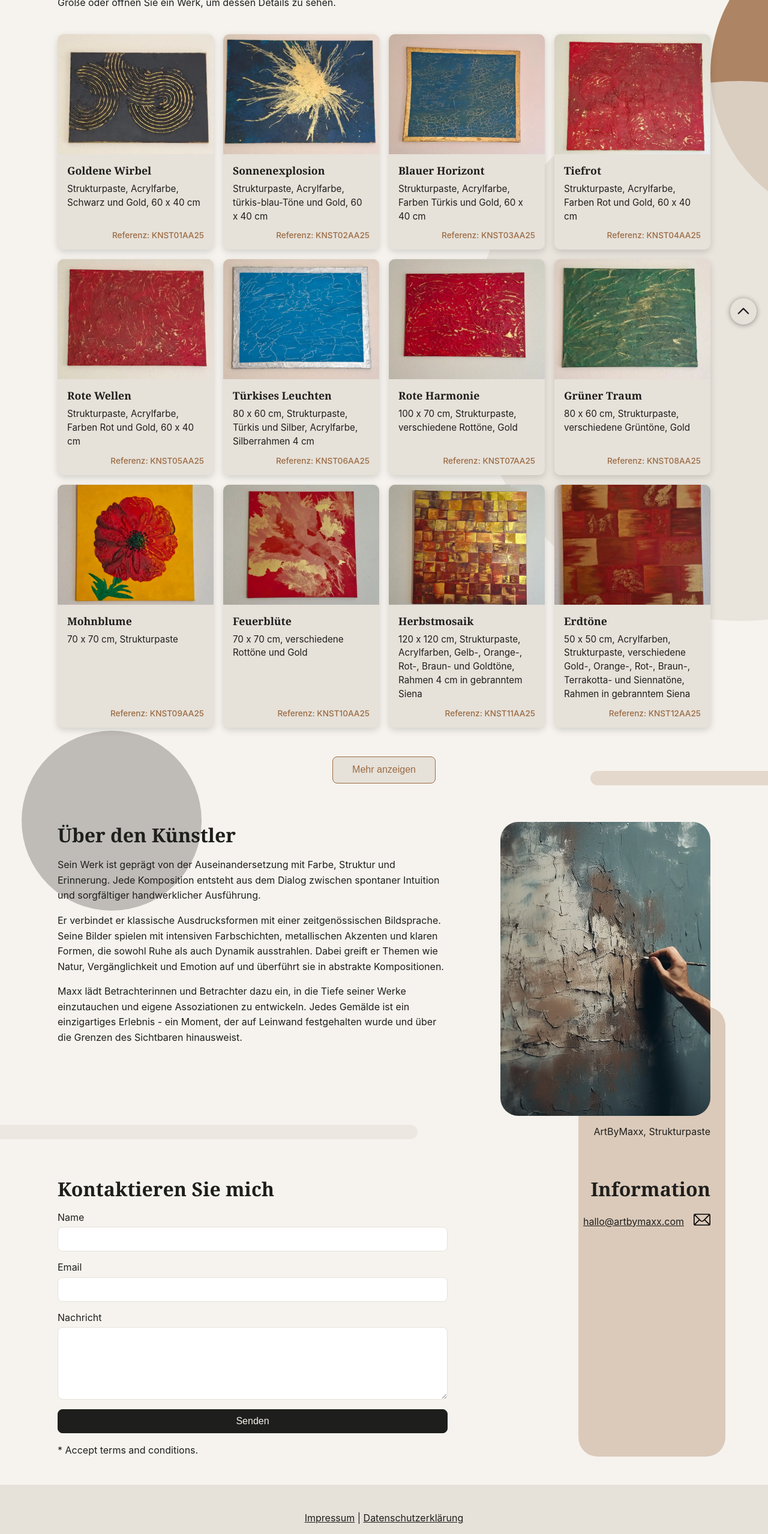
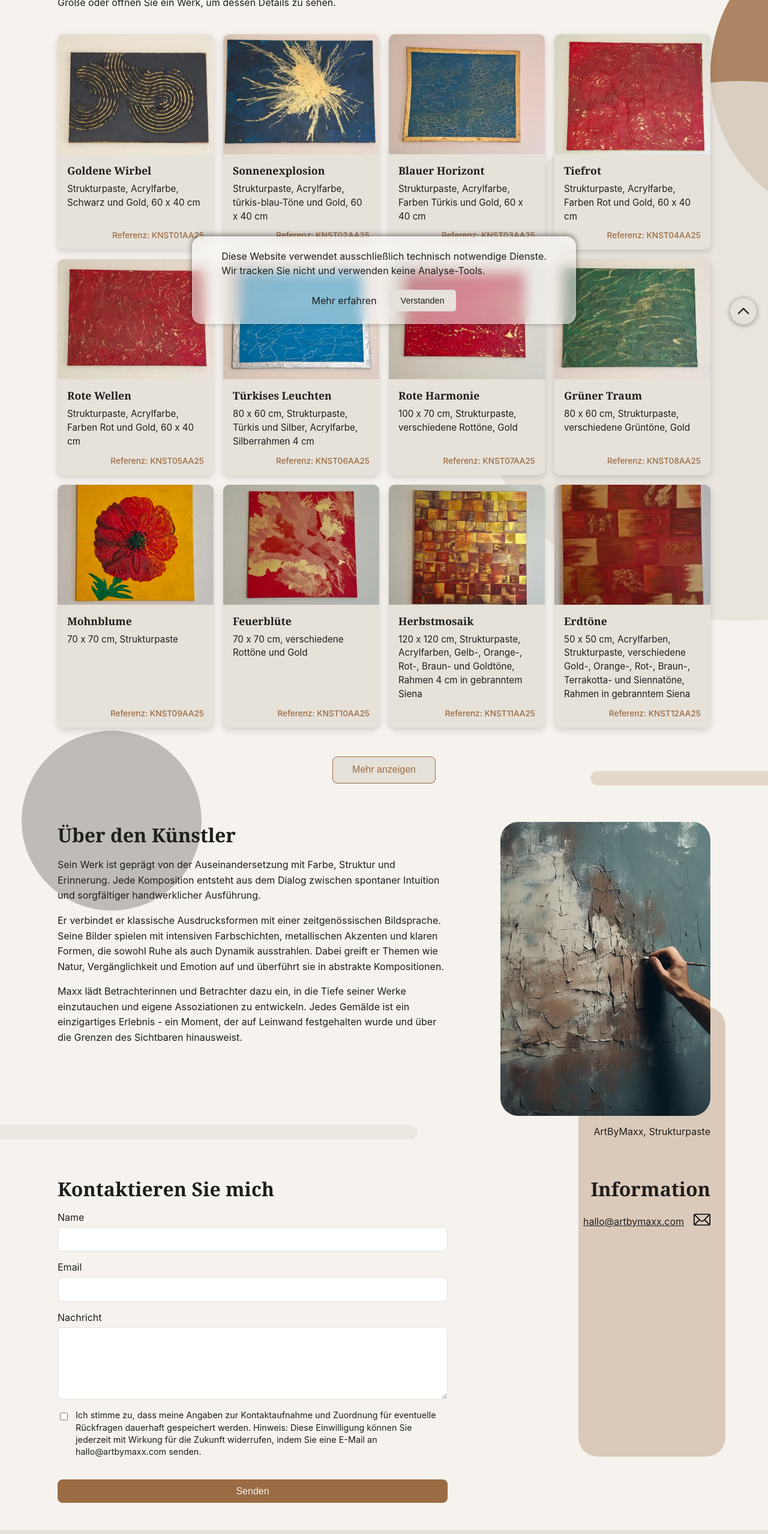
Before and after one commit to DP-Developerteam/artbymaxx, a plain HTML site: page public/index.html in a window 1280 px wide. Shown: the part 240-2797 px from the top of the page at 60% size. Drawn offline with nearby package versions, Linux system fonts and the light colour scheme.

Commit message:
cookies consent

```diff
--- a/public/index.html
+++ b/public/index.html
@@ -517,24 +517,18 @@
                     <input type="hidden" name="_captcha" value="false">
                     <!-- <input type="hidden" name="_next" value="https://artbymaxx.com/thank-you.html"> -->
                     <input type="hidden" name="_next" value="https://artbymaxx.vercel.app/thank-you.html">
+                    <div class="dp-checkbox-field">
+                        <input type="checkbox" id="consent" name="consent" required>
+                        <label for="consent">Ich stimme zu, dass meine Angaben zur Kontaktaufnahme und Zuordnung für
+                            eventuelle Rückfragen dauerhaft gespeichert werden. Hinweis: Diese Einwilligung können Sie
+                            jederzeit mit Wirkung für die Zukunft widerrufen, indem Sie eine E-Mail an
+                            hallo@artbymaxx.com senden.</label>
+                    </div>
                     <button type="submit" class="dp-btn">Senden</button>
-                    <p class="dp-form-note">* Accept terms and conditions.</p>
                 </form>
             </div>
             <div class="dp-secondary-content">
                 <h2>Information</h2>
-                <!-- <p class="dp-with-icon">
-                        <a href="https://maps.app.goo.gl/VmPYG7KF7QQxk9d9A" target="_blank"><strong>Köln</strong>, Deutschland</a>
-                        <span>
-                            <img src="assets/icons/location.svg" alt="" loading="lazy" />
-                        </span>
-                    </p> -->
-                <!-- <p class="dp-with-icon">
-                        <a href="tel:+491602719129">+49 160 27 19 129</a>
-                        <span>
-                            <img src="assets/icons/phone.svg" alt="" loading="lazy" />
-                        </span>
-                    </p> -->
                 <p class="dp-with-icon">
                     <a href="mailto:hallo@artbymaxx.com">hallo@artbymaxx.com</a>
                     <span>
@@ -542,11 +536,11 @@
                     </span>
                 </p>
                 <!-- <p class="dp-with-icon">
-                        <a href="https://instagram.com" target="_blank" rel="noreferrer">@ArtByMaxx</a>
-                        <span>
-                            <img src="assets/icons/instagram.svg" alt="" loading="lazy" />
-                        </span>
-                    </p> -->
+                    <a href="https://instagram.com" target="_blank" rel="noreferrer">@ArtByMaxx</a>
+                    <span>
+                        <img src="assets/icons/instagram.svg" alt="" loading="lazy" />
+                    </span>
+                </p> -->
             </div>
         </section>
     </main>
@@ -584,6 +578,14 @@
         </svg>
     </button>
 
+    <!-- Privacy Notice Banner -->
+    <div id="dp-cookie-banner" hidden>
+        <p>Diese Website verwendet ausschließlich technisch notwendige Dienste.<br />Wir tracken Sie nicht und verwenden
+            keine Analyse-Tools.</p>
+        <a href="/datenschutz.html">Mehr erfahren</a>
+        <button id="dp-accept-cookies">Verstanden</button>
+    </div>
+
     <script src="https://code.jquery.com/jquery-3.7.1.min.js" defer></script>
     <script src="/scripts.js" defer></script>
 
--- a/public/scripts.js
+++ b/public/scripts.js
@@ -204,6 +204,25 @@ function setupPagination() {
     });
 }
 
+/* ---------- PRIVACY NOTICE ---------- */
+function initPrivacyNotice() {
+    const banner = document.getElementById('dp-cookie-banner');
+    const acceptBtn = document.getElementById('dp-accept-cookies');
+
+    // Check if user has dismissed banner in this session
+    const dismissed = sessionStorage.getItem('privacy_notice_dismissed');
+
+    if (!dismissed) {
+        banner.hidden = false;
+    }
+
+    // Store dismissal in sessionStorage (persists during browser session only)
+    acceptBtn.addEventListener('click', () => {
+        sessionStorage.setItem('privacy_notice_dismissed', 'true');
+        banner.hidden = true;
+    });
+}
+
 /* ---------- BOOT ---------- */
 $(document).ready(function () {
     setupCardAnimations();
@@ -211,4 +230,5 @@ $(document).ready(function () {
     setupScrollSection();
     setupGalleryModal();
     setupPagination();
+    initPrivacyNotice();
 });
--- a/public/styles.css
+++ b/public/styles.css
@@ -62,7 +62,7 @@ ul,
 li,
 a {
     all: unset;
-    word-break: break-all;
+    word-break: normal;
 }
 
 
@@ -82,12 +82,13 @@ h4 {
 p {
     display: block;
     white-space: normal;
-    word-break: break-all;
+    word-break: normal;
+    line-height: 1.5;
 }
 
 a {
     white-space: normal;
-    word-break: break-all;
+    word-break: normal;
     text-decoration: underline;
 }
 
@@ -411,10 +412,31 @@ textarea:focus {
     outline-offset: 2px;
 }
 
+main section.dp-columns .dp-main-content .dp-contact-form .dp-checkbox-field {
+    display: flex;
+    align-items: flex-start;
+    gap: 10px;
+    margin-bottom: 20px;
+    font-size: 0.9rem;
+    color: var(--color-text);
+}
+
+main section.dp-columns .dp-main-content .dp-contact-form .dp-checkbox-field input[type="checkbox"] {
+    margin-top: 4px;
+    accent-color: var(--color-accent);
+    width: 16px;
+    height: 16px;
+}
+
+main section.dp-columns .dp-main-content .dp-contact-form .dp-checkbox-field label {
+    line-height: 1.4;
+    cursor: pointer;
+}
+
 main section.dp-columns .dp-main-content .dp-contact-form .dp-btn {
     appearance: none;
-    border: 1px solid var(--color-text);
-    background: var(--color-text);
+    border: 1px solid var(--color-accent);
+    background: var(--color-accent);
     color: var(--color-bg);
     border-radius: 8px;
     padding: .6rem 1rem;
@@ -423,7 +445,7 @@ main section.dp-columns .dp-main-content .dp-contact-form .dp-btn {
 
 main section.dp-columns .dp-main-content .dp-contact-form .dp-btn:hover {
     background: var(--color-bg);
-    color: var(--color-text);
+    color: var(--color-accent);
 }
 
 main section.dp-columns .dp-secondary-content {
@@ -763,3 +785,58 @@ main section .dp-line-middle-left {
     width: 100%;
     margin-top: 2rem;
 }
+
+/* Cookie Consent Banner */
+#dp-cookie-banner {
+    position: fixed;
+    bottom: 20px;
+    left: 50%;
+    transform: translateX(-50%);
+    display: flex;
+    flex-wrap: wrap;
+    justify-content: center;
+    align-items: center;
+    gap: 20px;
+    width: 80%;
+    background: rgba(255, 255, 255, 0.5);
+    -webkit-backdrop-filter: blur(10px);
+    backdrop-filter: blur(10px);
+    border: 1px solid rgba(255, 255, 255, 0.25);
+    padding: 20px;
+    box-shadow: 0 -2px 10px rgba(0, 0, 0, 0.5);
+    border-radius: 1rem;
+    z-index: 1000;
+
+    @media (min-width: 750px) {
+        width: fit-content;
+    }
+}
+
+#dp-cookie-banner[hidden] {
+    display: none !important;
+}
+
+#dp-cookie-banner a {
+    text-decoration: none;
+}
+
+#dp-cookie-banner a:hover {
+    text-decoration: underline;
+    color: var(--color-text);
+}
+
+#dp-cookie-banner button {
+    background-color: var(--color-line);
+    color: var(--color-text);
+    border: none;
+    padding: 10px 20px;
+    border-radius: 5px;
+    cursor: pointer;
+    font-size: 0.9rem;
+    transition: background-color 0.3s ease;
+}
+
+#dp-cookie-banner button:hover {
+    background-color: var(--color-text);
+    color: var(--color-bg);
+}
```
Also changed, not shown: public/datenschutz.html (+21 -3 lines), public/impressum.html (+1 -1 lines), public/thank-you.html (+8 -0 lines).
